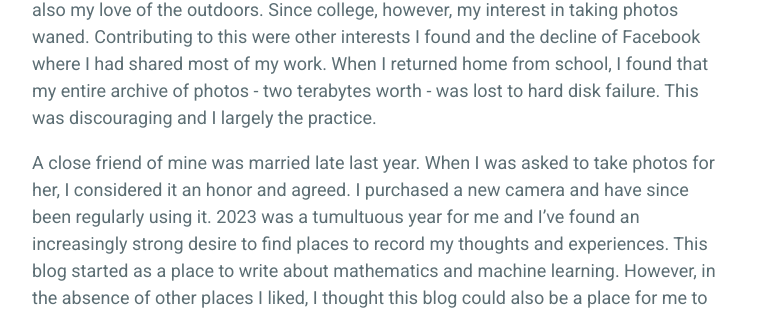
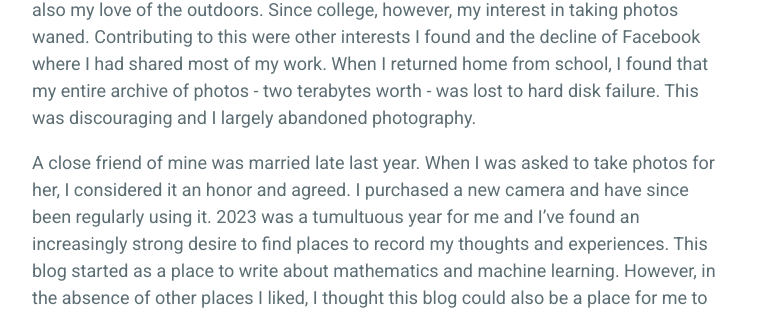
Before and after one commit to frankwang95/frankwang95.github.io, a Jekyll site: the page built from _posts/2023-08-31-the-journey-back-to-photography.md, in a window 1280 px wide. Shown: the part 496-806 px from the top of the page, without its empty margins (258-1020 px from the left). Built offline with Jekyll 4.4.1, drawn with Linux system fonts in a browser that asks for light colours; some of the changed text lies outside the part shown.

Commit message:
Small typo fixes

```diff
--- a/_posts/2023-08-31-the-journey-back-to-photography.md
+++ b/_posts/2023-08-31-the-journey-back-to-photography.md
@@ -5,7 +5,7 @@ date: 2023-08-31
 tags: photography
 ---
 
-Many years ago, I spent quite a long period of my life intensely practicing photography. This hobby was the source of a lot of relationships I made during my time in school and also my love of the outdoors. Since college, however, my interest in taking photos waned. Contributing to this were other interests I found and the decline of Facebook where I had shared most of my work. When I returned home from school, I found that my entire archive of photos - two terabytes worth - was lost to hard disk failure. This was discouraging and I largely the practice.
+Many years ago, I spent quite a long period of my life intensely practicing photography. This hobby was the source of a lot of relationships I made during my time in school and also my love of the outdoors. Since college, however, my interest in taking photos waned. Contributing to this were other interests I found and the decline of Facebook where I had shared most of my work. When I returned home from school, I found that my entire archive of photos - two terabytes worth - was lost to hard disk failure. This was discouraging and I largely abandoned photography.
 
 A close friend of mine was married late last year. When I was asked to take photos for her, I considered it an honor and agreed. I purchased a new camera and have since been regularly using it. 2023 was a tumultuous year for me and I've found an increasingly strong desire to find places to record my thoughts and experiences. This blog started as a place to write about mathematics and machine learning. However, in the absence of other places I liked, I thought this blog could also be a place for me to write about the other things I happen to love in the moment. In the near future this will probably mean books, music, and pictures though it will probably mean math again at some point. Nobody really reads this blog anyways and quite frankly that was never really the point to begin with.
 
```
Also changed, not shown: _posts/2023-09-01-thousand-island-lake.md (+1 -1 lines).
